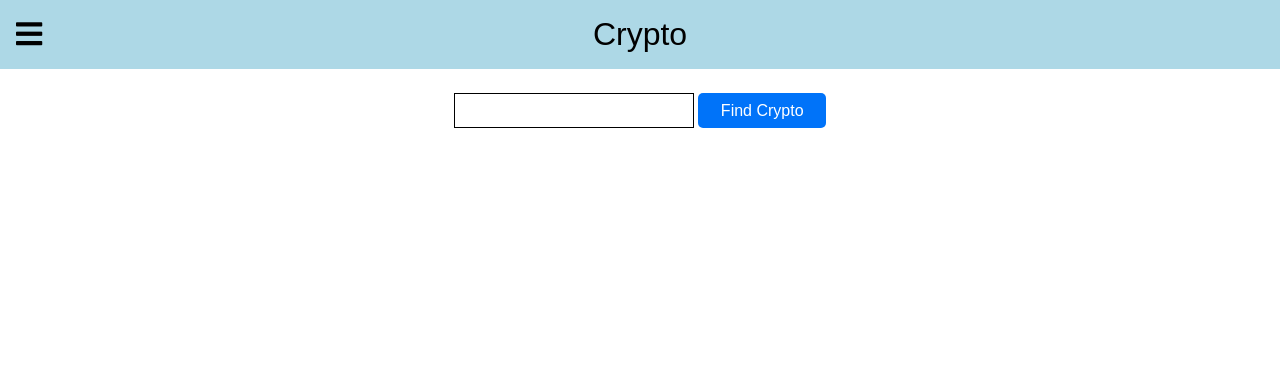
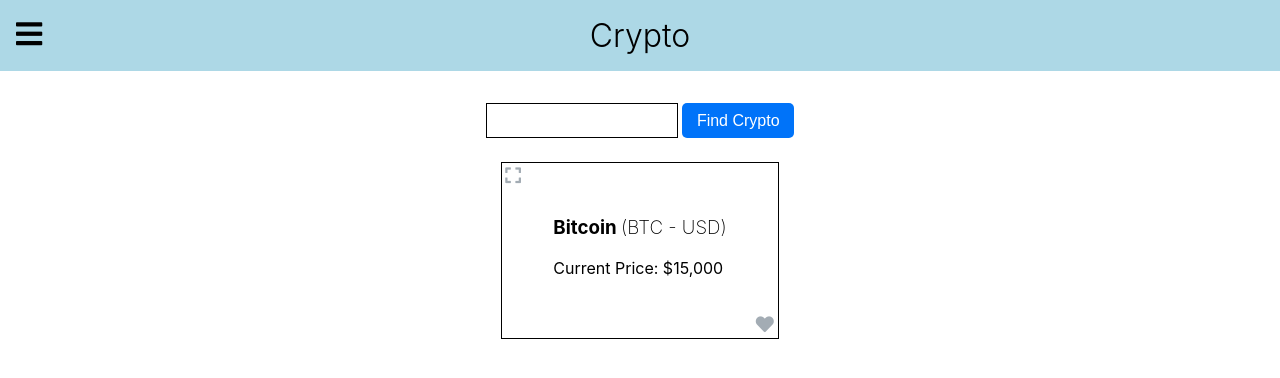
Before and after one commit to nickkniola/crypto, a website: page index.html in a window 1280 px wide. Drawn offline with Linux system fonts and the light colour scheme.

Commit message:
Created sample card for searched cryptocurrency #1

```diff
--- a/css/layout.css
+++ b/css/layout.css
@@ -1,8 +1,17 @@
 .container {
-  margin: 1rem;
+  margin: 0.5rem;
   display: flex;
   justify-content: center;
   align-items: center;
+}
+
+.row {
+  width: 100%;
+  display: flex;
+  justify-content: center;
+  align-items: center;
+  padding: 0.5rem 0;
+
 }
 
 .container.form {
--- a/css/styles.css
+++ b/css/styles.css
@@ -3,11 +3,11 @@ header {
 }
 
 body {
-  font-family: Arial, Helvetica, sans-serif;
+  font-family: -apple-system, BlinkMacSystemFont, 'Segoe UI', Roboto, Oxygen, Ubuntu, Cantarell, 'Open Sans', 'Helvetica Neue', sans-serif;
 }
 
 .nav-item {
-  font-family: Arial, Helvetica, sans-serif;
+  font-family: -apple-system, BlinkMacSystemFont, 'Segoe UI', Roboto, Oxygen, Ubuntu, Cantarell, 'Open Sans', 'Helvetica Neue', sans-serif;
   font-size: 15px;
   color: black;
 }
@@ -27,8 +27,8 @@ body {
 h1 {
   margin: 0;
   text-align: center;
-  font-family: Arial, Helvetica, sans-serif;
-  font-weight: 200;
+  font-family: -apple-system, BlinkMacSystemFont, 'Segoe UI', Roboto, Oxygen, Ubuntu, Cantarell, 'Open Sans', 'Helvetica Neue', sans-serif;
+  font-weight: 300;
   display: inline-block;
 
 }
@@ -43,7 +43,7 @@ i.fa-bars {
 
 input {
   height: 35px;
-  width: 15rem;
+  width: 12rem;
   border: 1px solid black;
   outline: none;
   padding: 0.2rem;
@@ -52,7 +52,7 @@ input {
 
 button.search {
   height: 35px;
-  width: 8rem;
+  width: 7rem;
   border: none;
   border-radius: 5px;
   outline: none;
@@ -64,3 +64,32 @@ button.search {
 button.search:hover {
   background-color: #1a69d9;
 }
+
+
+.card {
+  border: 1px solid black;
+  padding: 0.2rem;
+}
+
+.crypto-card-text {
+  padding: 0.7rem 3rem 1.3rem 3rem;
+}
+
+h3 {
+  font-family: -apple-system, BlinkMacSystemFont, 'Segoe UI', Roboto, Oxygen, Ubuntu, Cantarell, 'Open Sans', 'Helvetica Neue', sans-serif;
+  font-weight: bold;
+}
+
+span.symbol {
+  font-weight: 200;
+}
+
+i.fa-expand, i.fa-heart {
+  color: #A3ACB4;
+  font-size: 18px;
+}
+
+i.fa-heart {
+  position: relative;
+  left: 93%;
+}
--- a/index.html
+++ b/index.html
@@ -41,6 +41,20 @@
         </div>
       </div>
     </form>
+    <div class="container">
+      <div class="row">
+        <div class="col">
+          <div class="card">
+            <i class="fas fa-expand"></i>
+            <div class='crypto-card-text'>
+              <h3>Bitcoin <span class="symbol">(BTC - USD)</span></h3>
+              <p class="price">Current Price: $15,000</p>
+            </div>
+            <i class="fas fa-heart"></i>
+          </div>
+        </div>
+      </div>
+    </div>
   </main>
   <script src="js/data.js"></script>
   <script src="js/main.js"></script>
```
